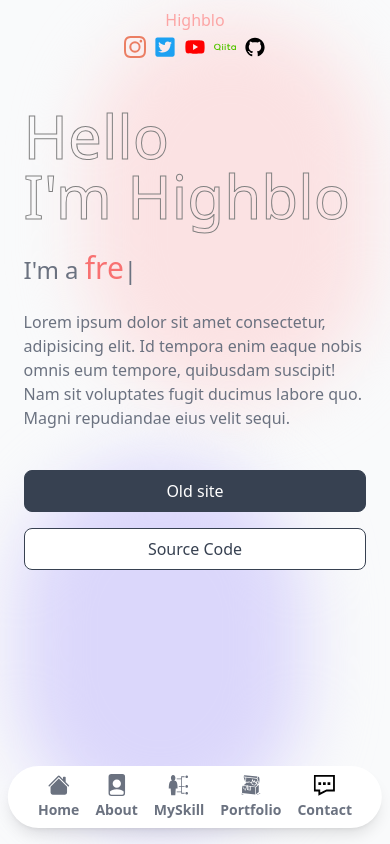
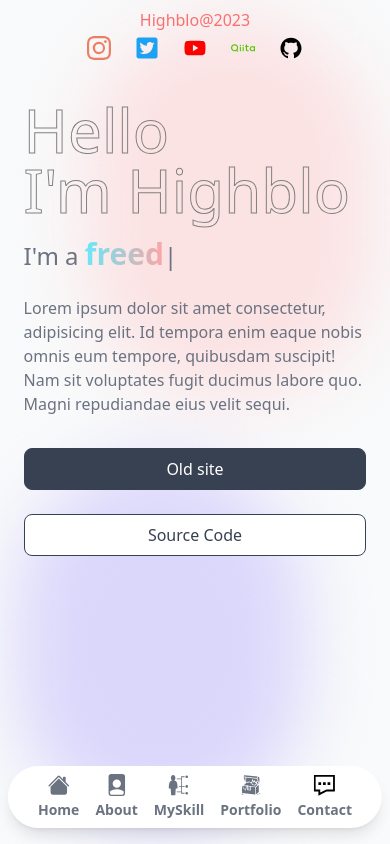
Before and after one commit to Highblo/Highblo-Next, a Next.js app: page / in a window 390 px wide. Built offline with nearby package versions, Linux system fonts and the light colour scheme.

Commit message:
responsive Home

```diff
--- a/src/components/Header.jsx
+++ b/src/components/Header.jsx
@@ -6,32 +6,32 @@ import { AiFillGithub } from "react-icons/ai";
 
 export const Header = () => {
   return (
-    <header className=" p-2 text-center space-y-1">
-      <p className="text-red-300">Highblo</p>
-      <ul className="flex justify-center gap-2">
+    <header className="p-2 text-center space-y-1">
+      <p className="text-red-400">Highblo@2023</p>
+      <ul className="flex justify-center gap-6">
         <li>
           <a href="#">
-            <BsInstagram color="#eb7e63" size={22} />
+            <BsInstagram color="#eb7e63" className="text-2xl md:text-4xl" />
           </a>
         </li>
         <li>
           <a href="#">
-            <FaTwitterSquare color="#1da1f2" size={22} />
+            <FaTwitterSquare color="#1da1f2" className="text-2xl md:text-4xl" />
           </a>
         </li>
         <li>
           <a href="#">
-            <AiFillYoutube color="red" size={22} />
+            <AiFillYoutube color="red" className="text-2xl md:text-4xl" />
           </a>
         </li>
         <li>
           <a href="#">
-            <SiQiita color="#55c500" size={22} />
+            <SiQiita color="#55c500" className="text-2xl md:text-4xl" />
           </a>
         </li>
         <li>
           <a href="https://github.com/Highblo">
-            <AiFillGithub color="black" size={22} />
+            <AiFillGithub color="black" className="text-2xl md:text-4xl" />
           </a>
         </li>
       </ul>
--- a/src/pages/index.jsx
+++ b/src/pages/index.jsx
@@ -8,7 +8,7 @@ const Home = () => {
     location.href = "https://haru-portfolio71.netlify.app/";
   }, []);
 
-  const onClickContact = useCallback(() => {
+  const onClickCode = useCallback(() => {
     location.href = "https://github.com/Highblo/Highblo-Next";
   }, []);
 
@@ -16,7 +16,7 @@ const Home = () => {
 
   useEffect(() => {
     const typed = new Typed(el.current, {
-      strings: ["fullstack developer", "frontend engineer", "freedom lover"],
+      strings: ["fullstack engineer", "frontend engineer", "freedom lover"],
       typeSpeed: 50,
       backSpeed: 40,
       loop: true,
@@ -29,30 +29,36 @@ const Home = () => {
   }, []);
 
   return (
-    <section className="w-[92%] mx-auto mt-10 px-2">
-      <div className=" space-y-6">
-        <h1 className="text-6xl stroke text-transparent">
+    <section className="w-[92%] mx-auto mt-8 px-2 sm:mt-14 md:text-center">
+      <div className=" space-y-4 sm:space-y-6">
+        <h1 className="text-6xl stroke text-transparent sm:text-7xl md:text-8xl">
           Hello
           <br />
           I'm Highblo
         </h1>
-        <h2 className="text-2xl">
-          I'm a <span className="text-red-400 text-3xl" ref={el}></span>
+        <h2 className="text-2xl sm:text-3xl">
+          I'm a{" "}
+          <span
+            className="text-gradient text-3xl font-bold sm:text-4xl md:text-5xl"
+            ref={el}
+          ></span>
         </h2>
-        <p>
+      </div>
+      <div className="mt-6 sm:mt-10 lg:w-[70%] lg:mx-auto">
+        <p className="mb-8 md:mb-12 md:text-lg">
           Lorem ipsum dolor sit amet consectetur, adipisicing elit. Id tempora
           enim eaque nobis omnis eum tempore, quibusdam suscipit! Nam sit
           voluptates fugit ducimus labore quo. Magni repudiandae eius velit
           sequi.
         </p>
-      </div>
-      <div className="space-y-4 mt-10">
-        <Button text="text-white" bg="bg-gray-700" onClick={onClickOldSite}>
-          Old site
-        </Button>
-        <Button text="text-gray-700" bg="bg-white" onClick={onClickContact}>
-          Source Code
-        </Button>
+        <div className="space-y-6 md:w-[80%] md:mx-auto">
+          <Button text="text-white" bg="bg-gray-700" onClick={onClickOldSite}>
+            Old site
+          </Button>
+          <Button text="text-gray-700" bg="bg-white" onClick={onClickCode}>
+            Source Code
+          </Button>
+        </div>
       </div>
     </section>
   );
--- a/src/styles/globals.css
+++ b/src/styles/globals.css
@@ -6,6 +6,10 @@
   .stroke {
     -webkit-text-stroke: 1px gray;
     text-stroke: 1px gray;
+  }
+  .text-gradient {
+    @apply bg-gradient-to-l text-transparent from-red-300 to-cyan-300;
+    -webkit-background-clip: text;
   }
 }
 
@@ -17,7 +21,7 @@
 
 body {
   background-color: rgb(249, 250, 251);
-  color: rgb(107 114 128);
+  color: rgb(107, 114, 128);
   overflow: hidden;
 }
 
@@ -26,12 +30,15 @@ body::after {
   animation: blurRegulation 10s infinite alternate;
 }
 
-
 @keyframes blurRegulation {
-  0%, 40%, 80% {
+  0%,
+  40%,
+  80% {
     filter: blur(5rem);
   }
-  20%, 60%, 100% {
+  20%,
+  60%,
+  100% {
     filter: blur(2rem);
   }
 }
@@ -81,11 +88,15 @@ body::after {
   }
 
   @keyframes blurRegulation {
-    0%, 40%, 80% {
+    0%,
+    40%,
+    80% {
       filter: blur(8rem);
     }
-    20%, 60%, 100% {
-      filter: blur(4rem);
+    20%,
+    60%,
+    100% {
+      filter: blur(3rem);
     }
   }
 }
```
